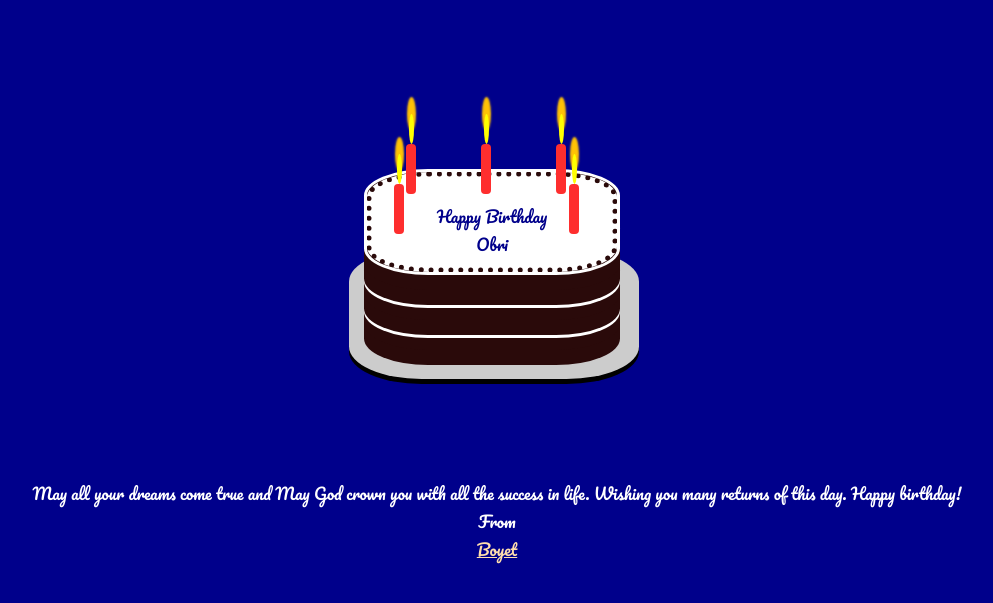
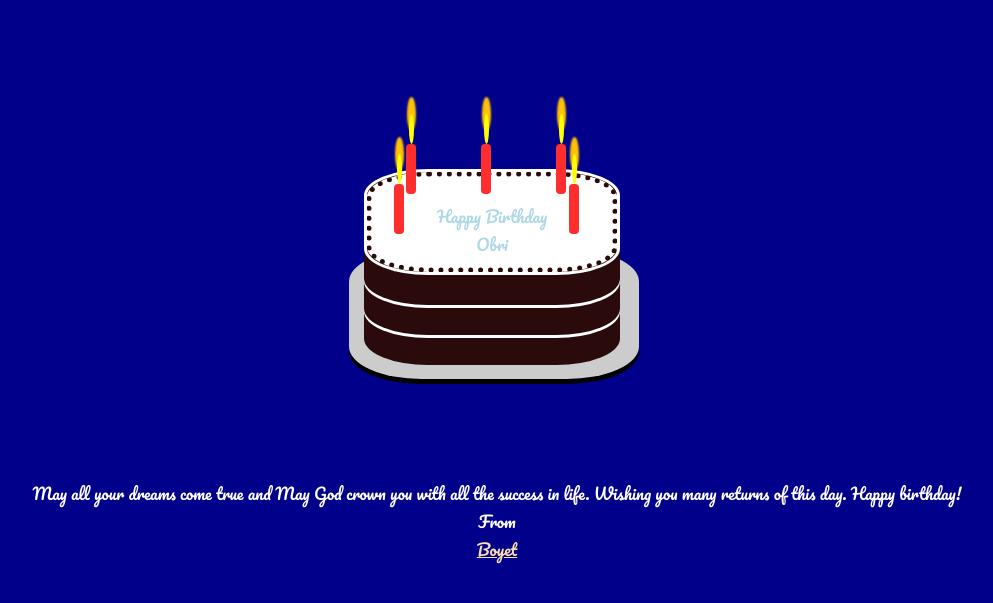
Before and after one commit to RayJustin24/birthday, a plain HTML site: page index.html in a window 1280 px wide. Shown: the part 161-764 px from the top of the page, without its empty margins (151-1144 px from the left). Drawn offline with Linux system fonts and the light colour scheme.

Commit message:
Update index.html

```diff
--- a/index.html
+++ b/index.html
@@ -20,7 +20,7 @@
             <div class="layer"></div>
             <div class="icing">
                 <div class="name">
-                    <p style="color: darkblue;">Happy Birthday <br/> <span id="name">Obri</span></p>
+                    <p style="color: lightblue;">Happy Birthday <br/> <span id="name">Obri</span></p>
                 </div>
             </div>
             <div class="candle1">
@@ -41,7 +41,7 @@
         </div>
         <div class ="text" style="color: white;">May all your dreams come true and May God crown you with all the success in life. Wishing you many returns of this day. Happy birthday!
         <br> From
-        <br><a style="color: navajowhite;" href="https://www.instagram.com/v15hnu_pra6hu/?r=nametag">Boyet</a>
+        <br><a style="color: navajowhite;" href="https://www.facebook.com/watch/?v=432956277699595">Boyet</a>
         </div>
 
         <audio id="HBD" loop>
```
